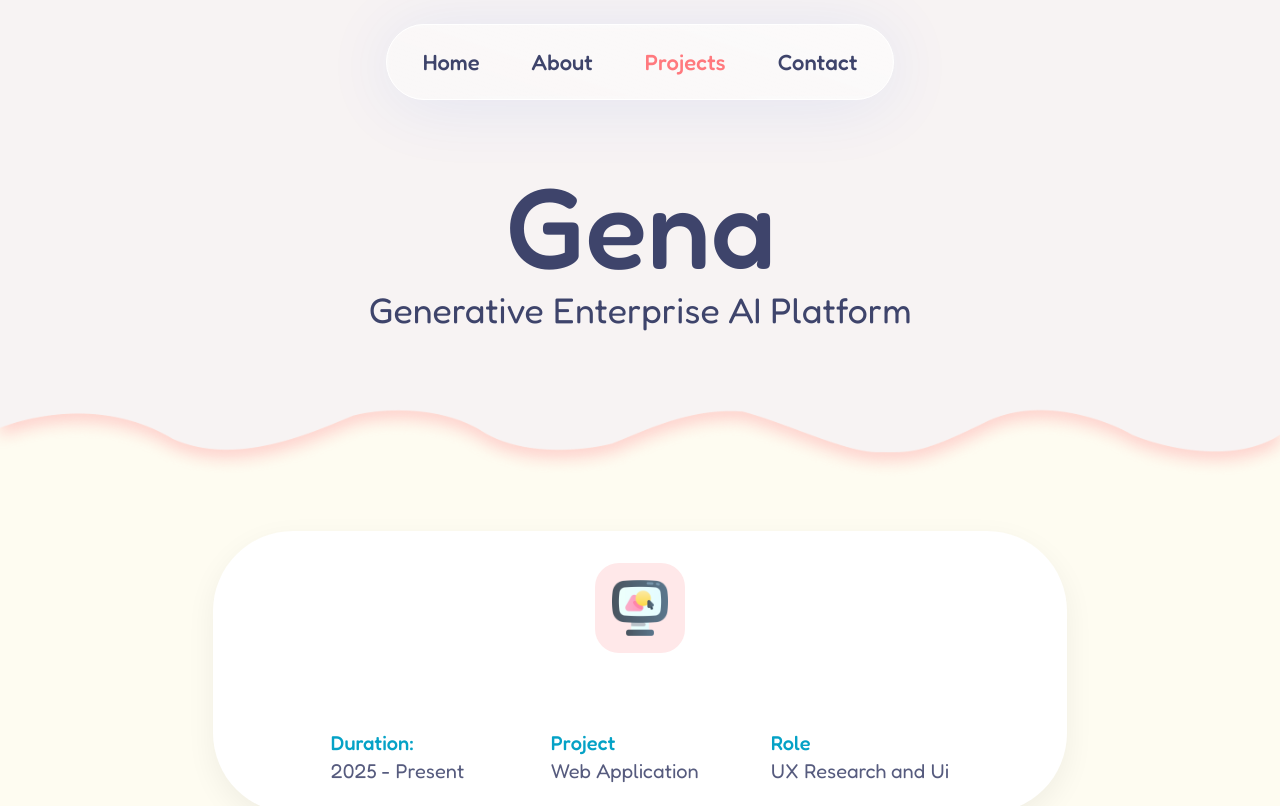
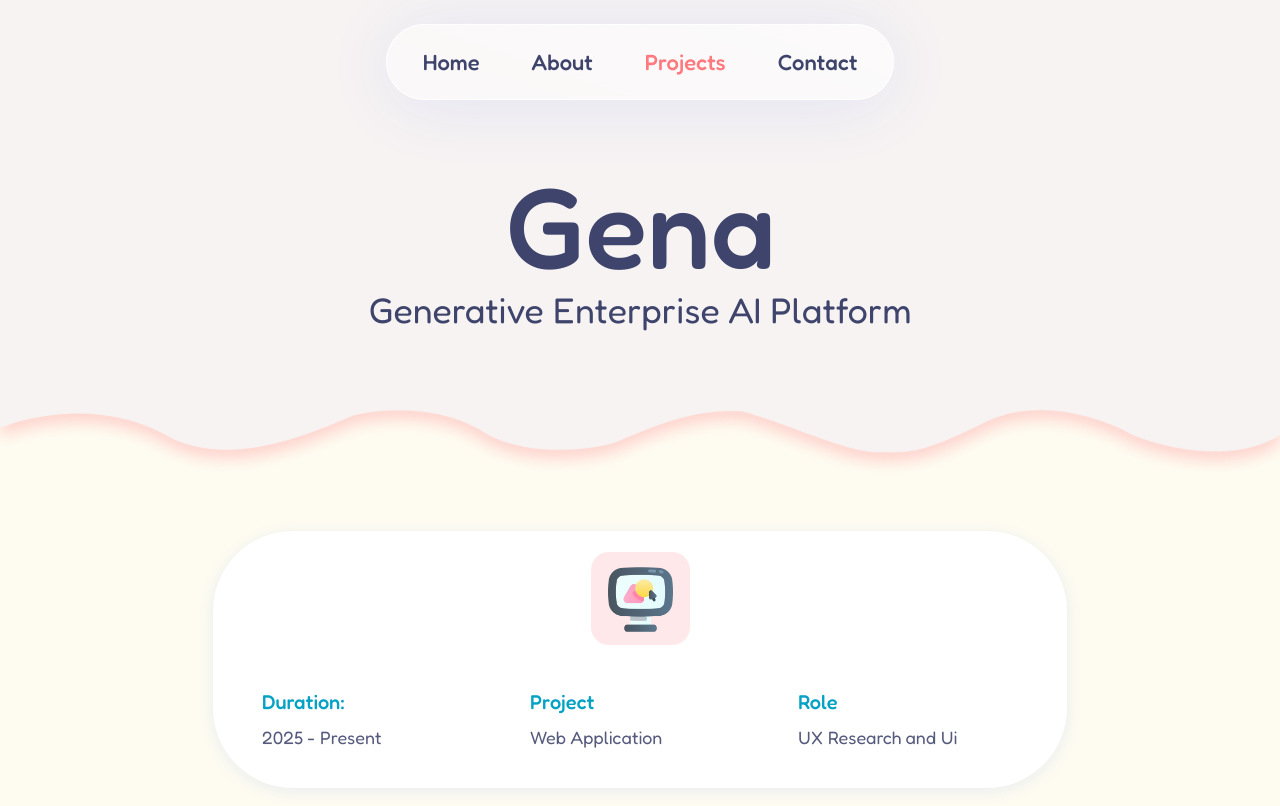
Before and after one commit to Racang/portfolio, a React (Vite) app: page /portfolio/projects/gena in a window 1280 px wide. Shown: the top 806 px of the page. Built offline with nearby package versions, Linux system fonts and the light colour scheme.

Commit message:
feat: enhance GenaRoleSection layout and styling for improved readability and visual appeal

```diff
--- a/src/components/gena/GenaRoleSection.jsx
+++ b/src/components/gena/GenaRoleSection.jsx
@@ -4,36 +4,48 @@ import { genaImages, genaContent } from '../../data/genaData';
 export default function GenaRoleSection({ className }) {
   return (
     <div className="content-stretch flex flex-col items-center overflow-clip px-[40px] lg:px-[213px] py-[37px] relative shrink-0 w-full z-10">
-      <div className={className || "bg-white content-center flex flex-wrap gap-[40px] lg:gap-[80px] items-center justify-center px-[40px] lg:px-[60px] py-[32px] relative rounded-[80px] shadow-[0px_10px_30px_rgba(0,0,0,0.06)] shrink-0 max-w-[1020px] w-full"}>
-        <div className="flex items-center justify-center bg-[#ffe8e9] h-[90px] w-[90px] rounded-[24px] relative shrink-0">
-          <img alt="" className="size-[56px] object-cover pointer-events-none" src={genaImages.imgComputer21} />
+      <div className={className || "bg-white flex flex-wrap gap-[60px] items-center justify-center px-[40px] py-[36px] relative rounded-[80px] shadow-grey-card shrink-0 max-w-[1014px] w-full"}>
+
+        {/* Icon with offset pink background */}
+        <div className="flex gap-[10px] items-center relative shrink-0">
+          <div className="absolute bg-[#ffe8e9] h-[93px] w-[99px] rounded-[18px] left-[-16.5px] top-[-15px]" />
+          <div className="relative shrink-0 size-[65px]">
+            <img
+              alt=""
+              className="absolute inset-0 max-w-none object-cover pointer-events-none size-full"
+              src={genaImages.imgComputer21}
+            />
           </div>
-        <div className="content-start flex flex-wrap gap-[32px] lg:gap-[60px] items-start relative shrink-0">
-            <div className="flex flex-col gap-2 items-start relative min-w-[160px]">
+        </div>
+
+        {/* Metadata columns */}
+        <div className="content-start flex flex-wrap gap-[48px] items-start relative shrink-0">
+          <div className="flex flex-col gap-[12px] items-start relative min-w-[220px]">
             <p className="font-fredoka font-medium leading-none text-cyan-accent text-[20px]">
               Duration:
             </p>
-                <p className="font-fredoka font-normal leading-none text-grey-700 text-[20px]">
+            <p className="font-fredoka font-normal text-body text-grey-700">
               {genaContent.role.duration}
             </p>
           </div>
-          <div className="flex flex-col gap-2 items-start relative min-w-[160px]">
+          <div className="flex flex-col gap-[12px] items-start relative min-w-[220px]">
             <p className="font-fredoka font-medium leading-none text-cyan-accent text-[20px]">
               Project
             </p>
-            <p className="font-fredoka font-normal leading-none text-grey-700 text-[20px]">
+            <p className="font-fredoka font-normal text-body text-grey-700">
               {genaContent.role.project}
             </p>
           </div>
-          <div className="flex flex-col gap-2 items-start relative min-w-[160px]">
+          <div className="flex flex-col gap-[12px] items-start relative min-w-[220px]">
             <p className="font-fredoka font-medium leading-none text-cyan-accent text-[20px]">
               Role
             </p>
-            <p className="font-fredoka font-normal leading-none text-grey-700 text-[20px]">
+            <p className="font-fredoka font-normal text-body text-grey-700">
               {genaContent.role.role}
             </p>
           </div>
         </div>
+
       </div>
     </div>
   );
```
Lines whose indentation alone changed are shown as unchanged.
